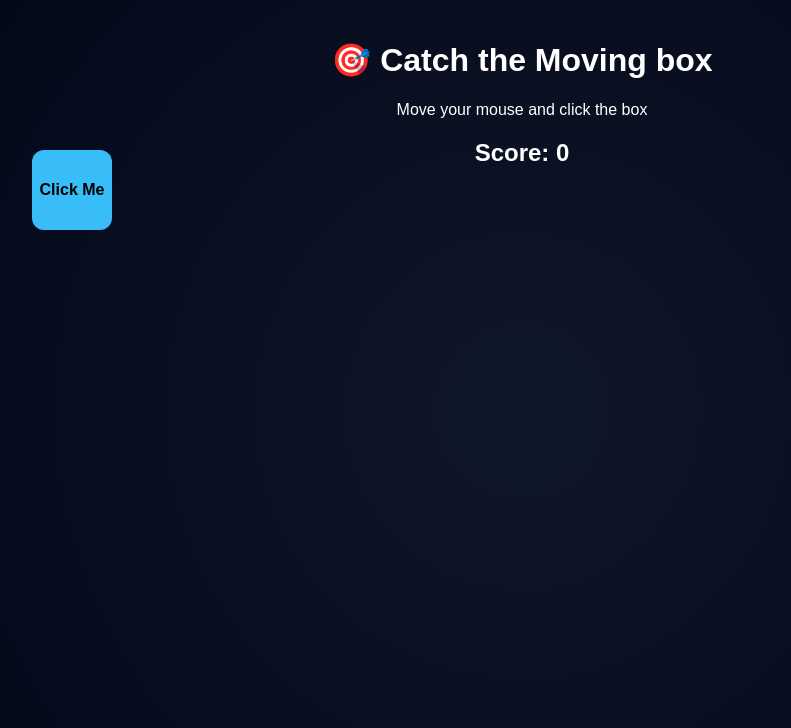
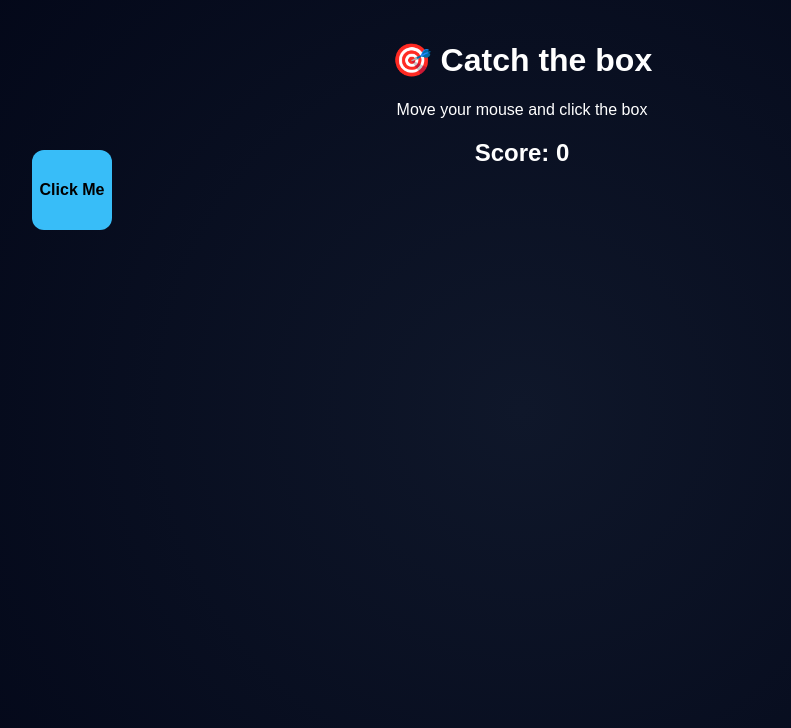
Before and after one commit to Charith0705/CI-CD-pipeline-test, a React (Create React App) app in the folder frontend/: page / in a window 1280 px wide. Shown: the top 728 px of the page, without its empty margins (118-909 px from the left). Built offline with nearby package versions, Linux system fonts and the light colour scheme.

Commit message:
only delay test v1

```diff
--- a/frontend/src/App.js
+++ b/frontend/src/App.js
@@ -6,7 +6,7 @@ function App() {
   const [position, setPosition] = useState({ top: 150, left: 150 });
 
   const lastMoveTime = useRef(0);
-  const MOVE_DELAY = 800; // milliseconds (increase = slower)
+  const MOVE_DELAY = 600; // milliseconds (increase = slower)
 
   const moveBox = () => {
     const now = Date.now();
@@ -33,7 +33,7 @@ function App() {
 
   return (
     <div className="container" onMouseMove={moveBox}>
-      <h1>🎯 Catch the Moving box</h1>
+      <h1>🎯 Catch the box</h1>
       <p>Move your mouse and click the box</p>
       <h2>Score: {score}</h2>
 
```
